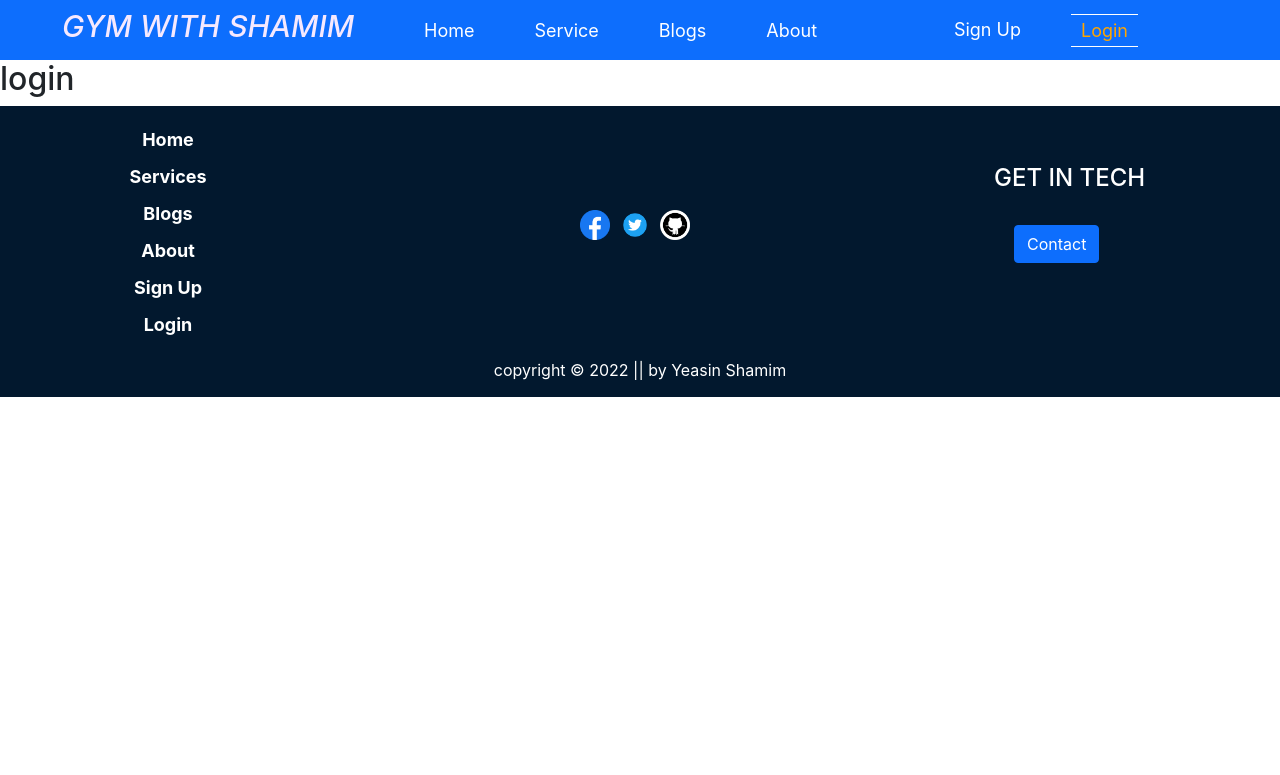
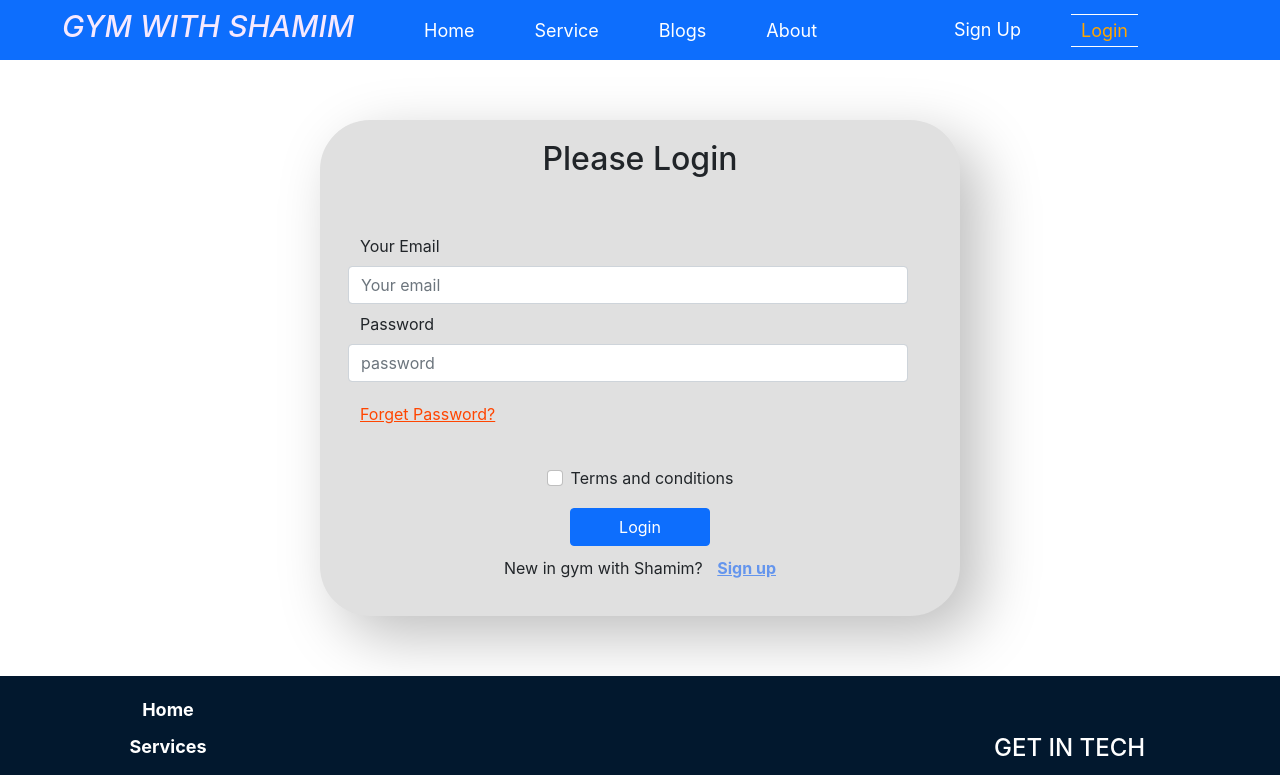
Before and after one commit to yeasinshamimdev/independent-service-provider, a React (Create React App) app: page /login in a window 1280 px wide. Shown: the top 775 px of the page. Built offline with nearby package versions, Linux system fonts and the light colour scheme.

Commit message:
login form init

```diff
--- a/src/Pages/Home/Banner/Banner.css
+++ b/src/Pages/Home/Banner/Banner.css
@@ -4,11 +4,24 @@
 .trainer-info{
     font-size: 20px;
 }
+
+.banner-btn{
+    padding: 10px 50px;
+    font-weight: bold;
+    margin: 20px 0;
+}
+
 @media only screen and (max-width: 568px) {
     .trainer-title{
-        font-size: 22px;
+        font-size: 20px;
     }
     .trainer-info{
-        font-size: 16px;
+        font-size: 10px;
+    }
+    .banner-btn{
+        padding: 2px 5px;
+        font-weight: 200;
+        font-size: 12px;
+        margin: 0;
     }
 }
--- a/src/Pages/Home/Banner/Banner.js
+++ b/src/Pages/Home/Banner/Banner.js
@@ -24,7 +24,7 @@ const Banner = () => {
                 <Carousel.Caption>
                     <h1 className='trainer-title'>KEEP YOUR BODY FIT AND STRONG</h1>
                     <h5 className='trainer-info'>WITH STEVE SHAMIM</h5>
-                    <button onClick={() => navigate('/signup')} className='btn btn-primary my-4 px-5 w-25 py-2 fs-5'>Sign UP</button>
+                    <button onClick={() => navigate('/signup')} className='btn btn-primary banner-btn'>BE A MEMBER</button>
                 </Carousel.Caption>
             </Carousel.Item>
             <Carousel.Item>
@@ -37,7 +37,7 @@ const Banner = () => {
                 <Carousel.Caption>
                     <h1 className='trainer-title'>Steve Shamim</h1>
                     <h5 className='trainer-info'>Your New Personal Trainer</h5>
-                    <button onClick={() => navigate('/signup')} className='btn btn-primary my-4 px-5 w-25 py-2 fs-5'>Sign UP</button>
+                    <button onClick={() => navigate('/signup')} className='btn btn-primary banner-btn'>BE A MEMBER</button>
                 </Carousel.Caption>
             </Carousel.Item>
             <Carousel.Item>
@@ -50,7 +50,7 @@ const Banner = () => {
                 <Carousel.Caption>
                     <h1 className='trainer-title'>Steve Shamim</h1>
                     <h5 className='trainer-info'>BECOME YOUR STRONGEST SELF</h5>
-                    <button onClick={() => navigate('/signup')} className='btn btn-primary my-4 px-5 w-25 py-2 fs-5'>Sign UP</button>
+                    <button onClick={() => navigate('/signup')} className='btn btn-primary banner-btn'>BE A MEMBER</button>
                 </Carousel.Caption>
             </Carousel.Item>
         </Carousel>
--- a/src/Pages/Home/Home/Home.js
+++ b/src/Pages/Home/Home/Home.js
@@ -17,13 +17,13 @@ const Home = () => {
                 <div>
                     <img className='w-100' src={fitman} alt="" />
                 </div>
-                <div>
+                <div className='px-5'>
                     <h1 className='mt-5 fs-2'>BECOME YOUR STRONGEST SELF</h1>
                     <p className='text-danger'>EXCERCISE SMARTER, FEEL BETTER, LIVE LONGER</p>
                     <p style={{ textAlign: 'justify' }}>
                         BECOME YOUR STRONGEST SELF
                         EXCERCISE SMARTER, FEEL BETTER, LIVE LONGER.
-                        Hi, my name is Steven and I am a Health and GYM Professional. My training programs will enable you to lose those unwanted pounds, gain muscle tone, and improve your overall health and appearance. You will be completely revitalized by my program!</p>
+                        Hi, my name is Shamim and I am a Health and GYM Professional. My training programs will enable you to lose those unwanted pounds, gain muscle tone, and improve your overall health and appearance. You will be completely revitalized by my program!</p>
                     <div>
                         <button onClick={() => navigate('/login')} className='btn btn-primary'>Let's Train Now</button>
                     </div>
--- /dev/null
+++ b/src/Pages/Login/Login.css
@@ -0,0 +1,38 @@
+.form-container{
+    width: 50%;
+    padding: 20px 40px;
+    margin: 60px auto;
+    border-radius: 50px;
+    background: #e0e0e0;
+    box-shadow:  20px 20px 60px #bebebe, -20px -20px 60px #ffffff;
+}
+
+.forget-password{
+    text-decoration: underline;
+    cursor: pointer;
+    color: orangered;
+    margin-top: 20px ;
+}
+
+.new-user{
+    margin-top: 10px;
+}
+
+.signup-toggle{
+    color: cornflowerblue;
+    text-decoration: underline;
+    cursor: pointer;
+    margin-left: 10px;
+    font-weight: bold;
+}
+
+@media only screen and (max-width: 768px) {
+    .form-container{
+        width: 80%;
+    }
+}
+@media only screen and (max-width: 568px) {
+    .form-container{
+        width: 90%;
+    }
+}
--- a/src/Pages/Login/Login.js
+++ b/src/Pages/Login/Login.js
@@ -1,9 +1,63 @@
-import React from 'react';
+import React, { useState } from 'react';
+import { Button, Form, Row } from 'react-bootstrap';
+import { useNavigate } from 'react-router-dom';
+import './Login.css';
 
 const Login = () => {
+    const [validated, setValidated] = useState(false);
+
+    const handleSubmit = (event) => {
+        const form = event.currentTarget;
+        if (form.checkValidity() === false) {
+            event.preventDefault();
+            event.stopPropagation();
+        }
+
+        setValidated(true);
+    };
+
+    const navigate = useNavigate();
+
     return (
-        <div>
-            <h2>login</h2>
+        <div className='form-container'>
+            <h2 className='text-center mb-5'>Please Login</h2>
+            <Form noValidate validated={validated} onSubmit={handleSubmit}>
+                <Row className="mb-4">
+                    <Form.Group className='mt-2' as={Row} md="4" controlId="validationCustom01">
+                        <Form.Label>Your Email</Form.Label>
+                        <Form.Control
+                            required
+                            type="email"
+                            placeholder="Your email"
+                        />
+                        <Form.Control.Feedback>Looks good!</Form.Control.Feedback>
+                    </Form.Group>
+                    <Form.Group className='mt-2' as={Row} md="4" controlId="validationCustom03">
+                        <Form.Label>Password</Form.Label>
+                        <Form.Control
+                            required
+                            type="password"
+                            placeholder="password"
+                        />
+                        <Form.Control.Feedback>Looks good!</Form.Control.Feedback>
+                    </Form.Group>
+                    <p className='forget-password'>Forget Password?</p>
+                </Row>
+                <Form.Group className="mb-3 d-flex justify-content-center">
+                    <Form.Check
+                        required
+                        label="Terms and conditions"
+                        feedback="You must agree before submitting."
+                        feedbackType="invalid"
+                    />
+                </Form.Group>
+                <div className='d-flex justify-content-center'>
+                    <Button className='px-5' type="submit">Login</Button>
+                </div>
+                <div className='d-flex justify-content-center'>
+                    <p className='new-user'>New in gym with Shamim? <span onClick={() => navigate('/signup')} className='signup-toggle'>Sign up</span></p>
+                </div>
+            </Form>
         </div>
     );
 };
--- a/src/Shared/Footer/Footer.css
+++ b/src/Shared/Footer/Footer.css
@@ -54,4 +54,7 @@ footer{
     .footer-menu a{
         text-align: center;
     }
+    .get-in-tech{
+        display: none;
+    }
 }
```
Also changed, not shown: src/logo.svg (deleted).
